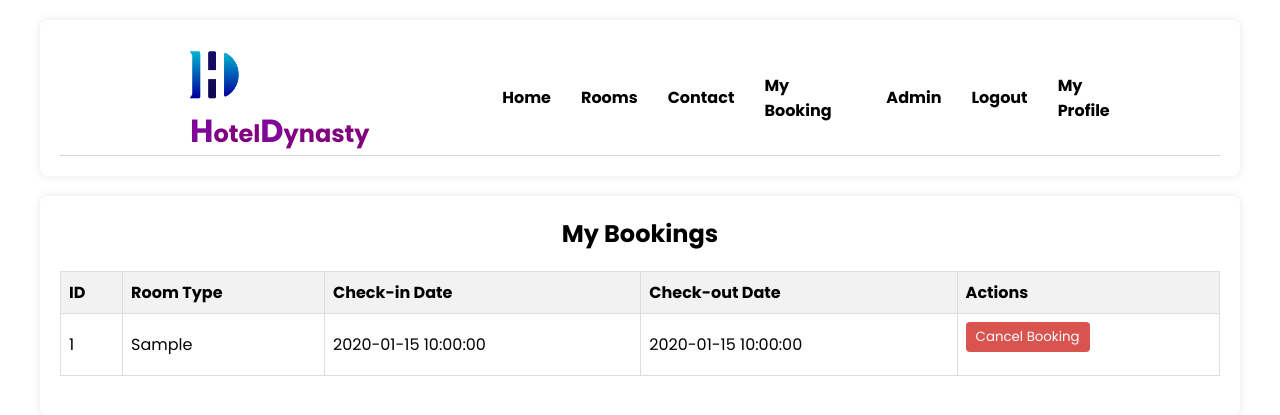
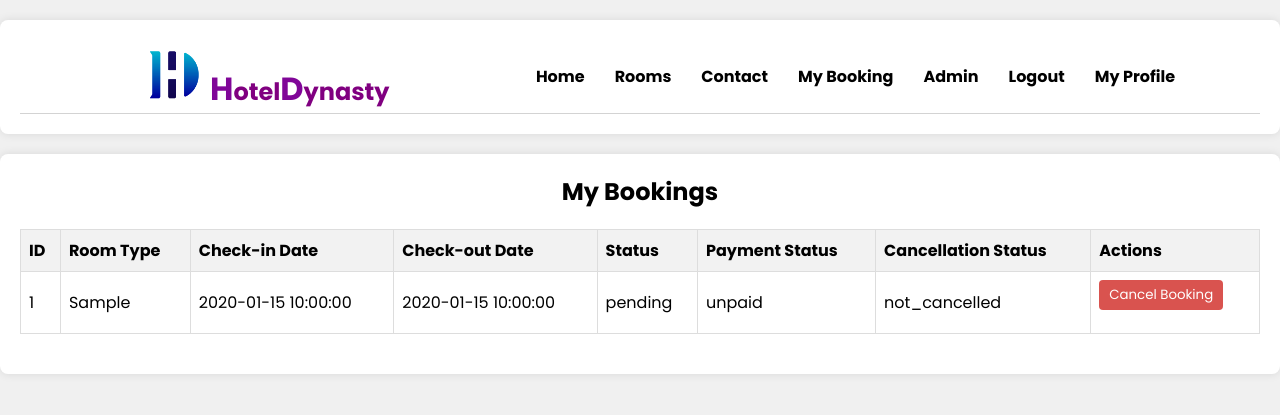
Before and after one commit to Prashon-10/hbms, a PHP site: page /my_booking.php in a window 1280 px wide. Shown: the top 415 px of the page. Run offline with PHP 8.4, Linux system fonts and the light colour scheme; the visitor is signed in with stand-in values (Sample User, id 1); tables that the repository leaves empty or names only in its code hold one stand-in row (values such as "Sample post").

Commit message:
new commit

```diff
--- a/my_booking.php
+++ b/my_booking.php
@@ -1,85 +1,78 @@
 <?php
 session_start();
-include './config/connection.php';
-include_once './includes/header.php';
-
-if (!isset($_SESSION['email'])) {
+if (!isset($_SESSION['user_id'])) {
     header("Location: login.php");
     exit();
 }
+include './config/connection.php';
+include_once'./includes/header.php';
 
-function sanitize($conn, $input) {
+// Function to sanitize user inputs
+function sanitize($conn, $input)
+{
     return mysqli_real_escape_string($conn, htmlspecialchars(strip_tags(trim($input))));
 }
 
-$user_email = sanitize($conn, $_SESSION['email']);
-$query = "SELECT id FROM users WHERE email='$user_email'";
-$result = $conn->query($query);
-$user = $result->fetch_assoc();
-$user_id = $user['id'];
-
-// Handle cancel booking operation
+// Handle booking cancellation
 if ($_SERVER['REQUEST_METHOD'] === 'POST' && isset($_POST['cancel_booking'])) {
     $booking_id = sanitize($conn, $_POST['booking_id']);
-    $cancel_query = "DELETE FROM reservations WHERE id = $booking_id AND user_id = $user_id";
+    $cancel_query = "UPDATE reservations SET cancellation_status='cancelled' WHERE id = $booking_id";
     if ($conn->query($cancel_query)) {
-        $_SESSION['message'] = "Booking canceled successfully!";
+        $_SESSION['message'] = "Booking cancelled successfully!";
     } else {
-        $_SESSION['error'] = "Error canceling booking: " . $conn->error;
+        $_SESSION['error'] = "Error cancelling booking: " . $conn->error;
     }
-    header("Location: my_booking.php");
+    header('Location: my_bookings.php');
     exit();
 }
 
-// Fetch user's bookings
+// Fetch bookings for the logged-in user
+$user_id = $_SESSION['user_id'];
 $bookings_query = "SELECT * FROM reservations WHERE user_id = $user_id";
 $bookings_result = $conn->query($bookings_query);
 
-if (!$bookings_result) {
-    $_SESSION['error'] = "Error fetching bookings: " . $conn->error;
-}
-
 $conn->close();
 ?>
+
 <!DOCTYPE html>
 <html lang="en">
-
 <head>
     <meta charset="UTF-8">
     <meta name="viewport" content="width=device-width, initial-scale=1.0">
     <title>My Bookings</title>
     <link rel="stylesheet" href="styles.css">
     <style>
+        body {
+            font-family: Arial, sans-serif;
+            background-color: #f0f0f0;
+            margin: 0;
+            padding: 0;
+        }
         .container {
-            max-width: 1200px;
+            max-width: 1600px;
             margin: 20px auto;
             background-color: #fff;
             padding: 20px;
             border-radius: 8px;
             box-shadow: 0 0 10px rgba(0, 0, 0, 0.1);
         }
-
         h2 {
             text-align: center;
             margin-bottom: 20px;
         }
-
         table {
             width: 100%;
             border-collapse: collapse;
             margin-bottom: 20px;
         }
-
         table th, table td {
             border: 1px solid #ddd;
             padding: 8px;
             text-align: left;
         }
-
         table th {
             background-color: #f2f2f2;
         }
-
         .message {
             background-color: #dff0d8;
             color: #3c763d;
@@ -88,7 +81,6 @@
             margin-bottom: 10px;
             border-radius: 4px;
         }
-
         .error {
             background-color: #f2dede;
             color: #a94442;
@@ -97,41 +89,36 @@
             margin-bottom: 10px;
             border-radius: 4px;
         }
-
         .action-buttons {
             display: flex;
             gap: 10px;
         }
-
         .action-buttons form {
             display: inline;
         }
-
         .action-buttons button {
             padding: 5px 10px;
             border: none;
             border-radius: 4px;
             cursor: pointer;
+            color: white;
             background-color: #d9534f;
-            color: white;
         }
-
         .action-buttons button:hover {
             background-color: #c9302c;
         }
     </style>
 </head>
-
 <body>
     <div class="container">
         <h2>My Bookings</h2>
 
-        <?php if (isset($_SESSION['message'])): ?>
+        <?php if (isset($_SESSION['message'])) : ?>
             <p class="message"><?= $_SESSION['message']; ?></p>
             <?php unset($_SESSION['message']); ?>
         <?php endif; ?>
 
-        <?php if (isset($_SESSION['error'])): ?>
+        <?php if (isset($_SESSION['error'])) : ?>
             <p class="error"><?= $_SESSION['error']; ?></p>
             <?php unset($_SESSION['error']); ?>
         <?php endif; ?>
@@ -142,33 +129,34 @@
                 <th>Room Type</th>
                 <th>Check-in Date</th>
                 <th>Check-out Date</th>
+                <th>Status</th>
+                <th>Payment Status</th>
+                <th>Cancellation Status</th>
                 <th>Actions</th>
             </tr>
-            <?php if ($bookings_result && $bookings_result->num_rows > 0): ?>
             <?php $booking_counter = 1; ?>
-                <?php while ($booking = $bookings_result->fetch_assoc()): ?>
+            <?php while ($booking = $bookings_result->fetch_assoc()) : ?>
                 <tr>
                     <td><?= $booking_counter++; ?></td>
                     <td><?= $booking['room_type']; ?></td>
                     <td><?= $booking['check_in_date']; ?></td>
                     <td><?= $booking['check_out_date']; ?></td>
+                    <td><?= $booking['status']; ?></td>
+                    <td><?= $booking['payment_status']; ?></td>
+                    <td><?= $booking['cancellation_status']; ?></td>
                     <td>
+                        <?php if ($booking['cancellation_status'] == 'not_cancelled') : ?>
                             <div class="action-buttons">
                                 <form action="" method="POST">
                                     <input type="hidden" name="booking_id" value="<?= $booking['id']; ?>">
                                     <button type="submit" name="cancel_booking">Cancel Booking</button>
                                 </form>
                             </div>
+                        <?php endif; ?>
                     </td>
                 </tr>
             <?php endwhile; ?>
-            <?php else: ?>
-                <tr>
-                    <td colspan="5">No bookings found.</td>
-                </tr>
-            <?php endif; ?>
         </table>
     </div>
 </body>
-
 </html>
```
Also changed, not shown: dashboard.php (+2 -32 lines), uploads/58a2cc4ca9e95c1c0c86caae83574acf.jpg (added). Lines whose indentation alone changed are shown as unchanged.
